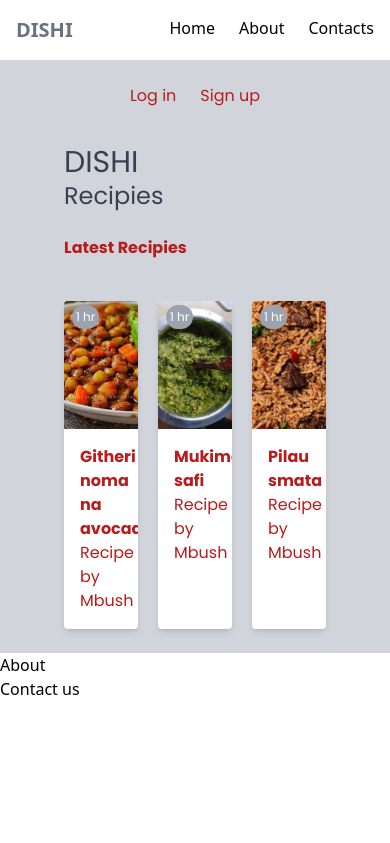
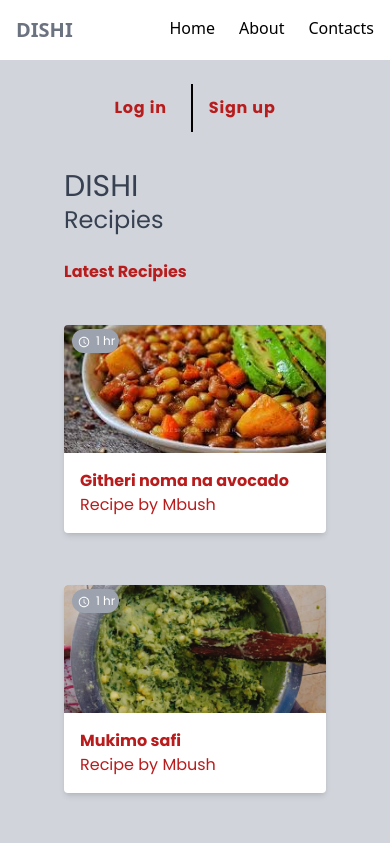
Before and after one commit to MylesMburu/dishi, a React (Create React App) app: page / in a window 390 px wide. Shown: the top 843 px of the page. Built offline with nearby package versions, Linux system fonts and the light colour scheme.

Commit message:
added hover and icons

```diff
--- a/package.json
+++ b/package.json
@@ -8,6 +8,7 @@
     "@testing-library/user-event": "^13.5.0",
     "react": "^18.2.0",
     "react-dom": "^18.2.0",
+    "react-icons": "^4.8.0",
     "react-scripts": "^5.0.1",
     "tailwindcss": "^3.2.7",
     "web-vitals": "^2.1.4"
@@ -15,7 +16,7 @@
   "scripts": {
     "start": "react-scripts start",
     "build": "react-scripts build",
-    "build-css" : "tailwindcss build src/input.css -o public/style.css",
+    "build-css": "tailwindcss build src/input.css -o public/style.css",
     "test": "react-scripts test",
     "eject": "react-scripts eject"
   },
--- a/public/style.css
+++ b/public/style.css
@@ -577,20 +577,36 @@
   display: block;
 }
 
+.inline-block{
+  display: inline-block;
+}
+
 .flex{
   display: flex;
 }
 
-.h-32{
-  height: 8rem;
+.grid{
+  display: grid;
 }
 
-.w-full{
-  width: 100%;
+.w-5{
+  width: 1.25rem;
+}
+
+.flex-row{
+  flex-direction: row;
 }
 
 .justify-center{
   justify-content: center;
+}
+
+.justify-between{
+  justify-content: space-between;
+}
+
+.gap-5{
+  gap: 1.25rem;
 }
 
 .gap-6{
@@ -601,6 +617,19 @@
   border-bottom-width: 1px;
 }
 
+.border-l{
+  border-left-width: 1px;
+}
+
+.border-l-2{
+  border-left-width: 2px;
+}
+
+.border-black{
+  --tw-border-opacity: 1;
+  border-color: rgb(0 0 0 / var(--tw-border-opacity));
+}
+
 .border-gray-300{
   --tw-border-opacity: 1;
   border-color: rgb(209 213 219 / var(--tw-border-opacity));
@@ -609,10 +638,6 @@
 .bg-gray-300{
   --tw-bg-opacity: 1;
   background-color: rgb(209 213 219 / var(--tw-bg-opacity));
-}
-
-.object-contain{
-  object-fit: contain;
 }
 
 .p-4{
@@ -631,6 +656,14 @@
 
 .pb-2{
   padding-bottom: 0.5rem;
+}
+
+.pl-4{
+  padding-left: 1rem;
+}
+
+.pr-1{
+  padding-right: 0.25rem;
 }
 
 .text-center{
@@ -679,6 +712,12 @@
   color: rgb(185 28 28 / var(--tw-text-opacity));
 }
 
+.shadow-md{
+  --tw-shadow: 0 4px 6px -1px rgb(0 0 0 / 0.1), 0 2px 4px -2px rgb(0 0 0 / 0.1);
+  --tw-shadow-colored: 0 4px 6px -1px var(--tw-shadow-color), 0 2px 4px -2px var(--tw-shadow-color);
+  box-shadow: var(--tw-ring-offset-shadow, 0 0 #0000), var(--tw-ring-shadow, 0 0 #0000), var(--tw-shadow);
+}
+
 .card{
   position: relative;
   margin-top: 2rem;
@@ -691,6 +730,23 @@
   --tw-shadow: 0 4px 6px -1px rgb(0 0 0 / 0.1), 0 2px 4px -2px rgb(0 0 0 / 0.1);
   --tw-shadow-colored: 0 4px 6px -1px var(--tw-shadow-color), 0 2px 4px -2px var(--tw-shadow-color);
   box-shadow: var(--tw-ring-offset-shadow, 0 0 #0000), var(--tw-ring-shadow, 0 0 #0000), var(--tw-shadow);
+}
+
+@-webkit-keyframes pulse{
+  50%{
+    opacity: .5;
+  }
+}
+
+@keyframes pulse{
+  50%{
+    opacity: .5;
+  }
+}
+
+.card:hover{
+  -webkit-animation: pulse 0.8s;
+          animation: pulse 0.8s;
 }
 
 .badge{
@@ -708,13 +764,35 @@
   color: rgb(255 255 255 / var(--tw-text-opacity));
 }
 
+.image{
+  height: 8rem;
+  width: 100%;
+  object-fit: cover;
+}
+
 @media (min-width: 640px){
-  .sm\:h-48{
+  .image{
     height: 12rem;
   }
 }
 
+.btn{
+  cursor: pointer;
+  padding-top: 0.75rem;
+  padding-bottom: 0.75rem;
+  font-weight: 700;
+  letter-spacing: 0.05em;
+}
+
+.btn:hover{
+  opacity: 0.7;
+}
+
 @media (min-width: 768px){
+  .md\:grid-cols-3{
+    grid-template-columns: repeat(3, minmax(0, 1fr));
+  }
+
   .md\:justify-end{
     justify-content: flex-end;
   }
--- a/src/components/Home.jsx
+++ b/src/components/Home.jsx
@@ -2,6 +2,7 @@
 import IMG1 from '../assets/githeri.jpg'
 import IMG2 from '../assets/mukimo.webp'
 import IMG3 from '../assets/pilau.webp'
+import { AiOutlineClockCircle } from "react-icons/ai";
 
 
 
@@ -10,8 +11,8 @@
     <div className='bg-gray-300 text-red-700 px-16 py-6 font-Poppins'>
         <div>
           <div className="login flex justify-center gap-6 mb-9 md:justify-end ">
-          <a href="#">Log in</a>
-          <a href="#">Sign up</a>
+          <a href="#" className='btn'>Log in</a>
+          <a href="#" className='btn border-l border-l-2 pl-4 border-black'>Sign up</a>
           </div>
 
           <header>
@@ -21,7 +22,7 @@
         </div>
 
         <h4 className='text-brown-700 font-bold mt-6 pb-2 border-b border-gray-300'>Latest Recipies</h4>
-       <div className='grid grid-cols-3 gap-5'>
+       <div className='grid md:grid-cols-3 gap-5 '>
         <div className='card '>
             {/* cards */}
             <img src={IMG1} alt="Image of githeri"className='image' />
@@ -30,6 +31,7 @@
                 <span className='block'>Recipe by Mbush</span>
             </div>
             <div className='badge'>
+              <AiOutlineClockCircle className='inline-block pr-1 w-5'/>
               <span>1 hr</span>
             </div>
         </div>
@@ -42,6 +44,7 @@
                 <span className='block'>Recipe by Mbush</span>
             </div>
             <div className='badge'>
+            <AiOutlineClockCircle className='inline-block pr-1 w-5'/>
               <span>1 hr</span>
             </div>
         </div>
@@ -54,6 +57,7 @@
                 <span className='block'>Recipe by Mbush</span>
             </div>
             <div className='badge'>
+            <AiOutlineClockCircle className='inline-block pr-1 w-5'/>
               <span>1 hr</span>
             </div>
         </div>
--- a/src/input.css
+++ b/src/input.css
@@ -5,7 +5,7 @@
 @import "tailwindcss/utilities";
 
 .card{
-    @apply flex-col justify-center mt-8 bg-white rounded overflow-hidden shadow-md relative
+    @apply flex-col justify-center mt-8 bg-white rounded overflow-hidden shadow-md relative hover:animate-pulse1
 }
 .badge{
     @apply text-xs text-white bg-gray-400 rounded-full p-1 absolute top-0 mt-1 ml-2
@@ -13,3 +13,6 @@
 .image{
 @apply w-full h-32 object-cover sm:h-48
 }
+.btn{
+    @apply  py-2 py-3  font-bold cursor-pointer tracking-wider hover:opacity-70
+}
--- a/tailwind.config.js
+++ b/tailwind.config.js
@@ -7,6 +7,11 @@
         Poppins : ['Poppins']
       }
     },
+    animation: {
+      bounce1: 'bounce 1s',
+      ping1: 'ping 0.3s cubic-bezier(0, 0, 0.2, 1)',
+      pulse1: 'pulse 0.8s'
+    },
   },
   plugins: [],
 }
```
Also changed, not shown: 1 other file (tests, documents, lock files or other folders).
